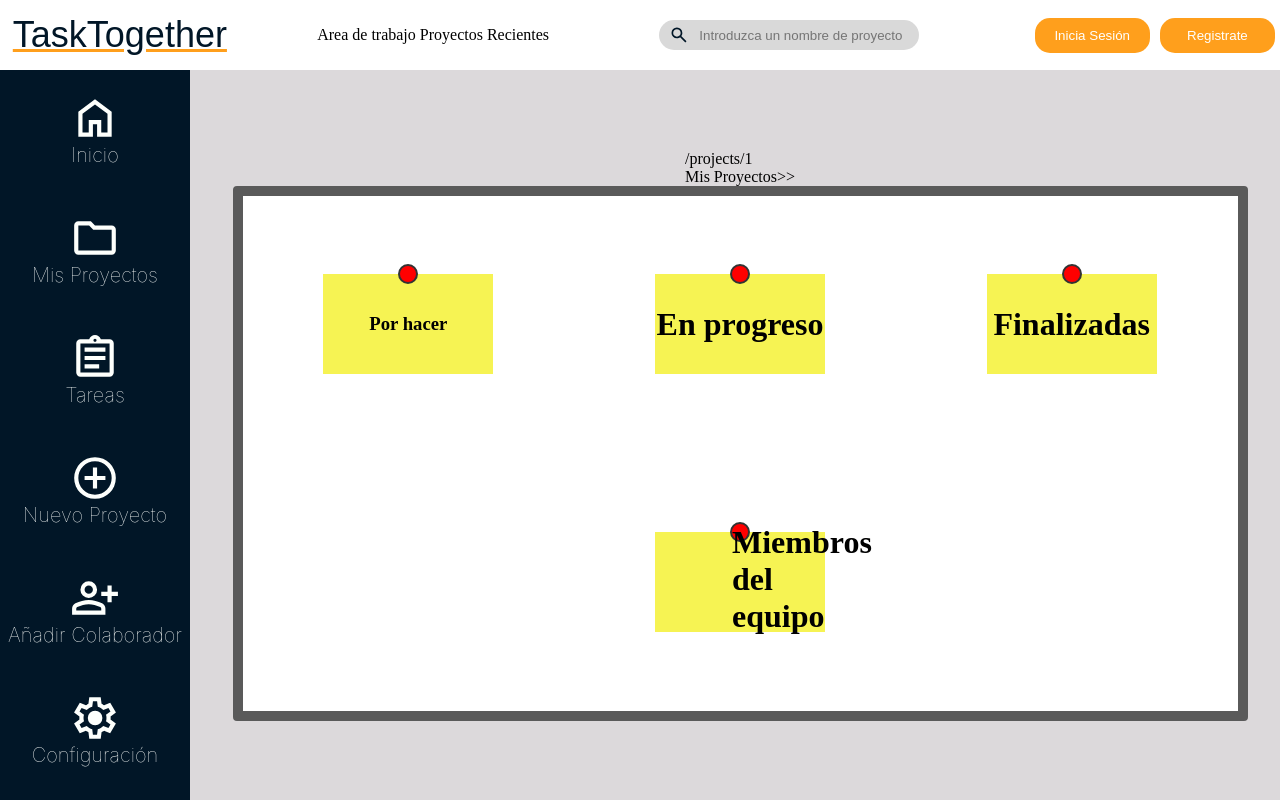
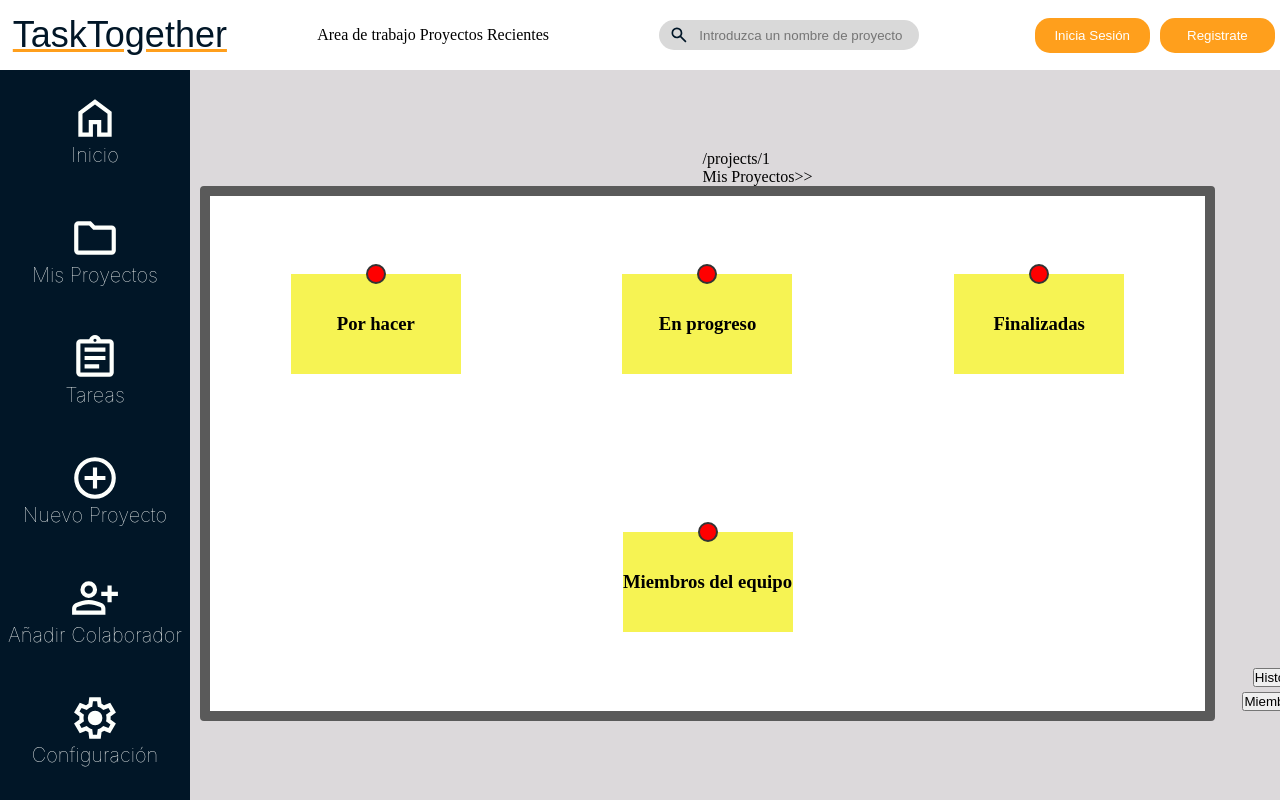
Before and after one commit to SoyaR08/TaskTogether, an Angular app: page /projects/1 in a window 1280 px wide. Built offline with nearby package versions, Linux system fonts and the light colour scheme.

Commit message:
Cambios menores

```diff
--- a/src/app/projecthome/projecthome.component.css
+++ b/src/app/projecthome/projecthome.component.css
@@ -1,3 +1,10 @@
+.home {
+    width: 100%;
+    height: 100%;
+    display: flex;
+    flex-direction: row;
+}
+
 .blackboard {
     width: 1015px;
     height: 535px;
@@ -6,6 +13,18 @@
     border: solid #5a5a5a 10px;
     display: flex;
     flex-direction: column;
+}
+
+.buttons {
+    width: 100px;
+    height: 100%;
+    padding: 10px;
+    display: flex;
+    flex-direction: column;
+    justify-content: end;
+    align-items: flex-end;
+    gap: 5px;
+
 }
 
 /* font-family: "Inter", sans-serif;
--- a/src/app/projecthome/projecthome.component.html
+++ b/src/app/projecthome/projecthome.component.html
@@ -1,3 +1,4 @@
+<div class="home">
     <div class="blackboard">
         <div class="info">
             <div class="card1">
@@ -9,21 +10,25 @@
             <div class="card2">
                 <div class="posit">
                     <div class="magnet"></div>
-                <h1>En progreso</h1>
+                    <h3>En progreso</h3>
                 </div>
             </div>
             <div class="card3">
                 <div class="posit">
                     <div class="magnet"></div>
-                <h1>Finalizadas</h1>
+                    <h3>Finalizadas</h3>
                 </div>
             </div>
         </div>
         <div class="members">
             <div class="posit">
-            <div class="magnet">
-                <h1>Miembros del equipo</h1>
+                <div class="magnet"></div>
+                <h3>Miembros del equipo</h3>
             </div>
         </div>
     </div>
+    <div class="buttons">
+        <button>Historial</button>
+        <button>Miembros</button>
     </div>
+</div>
```
Lines whose indentation alone changed are shown as unchanged.
